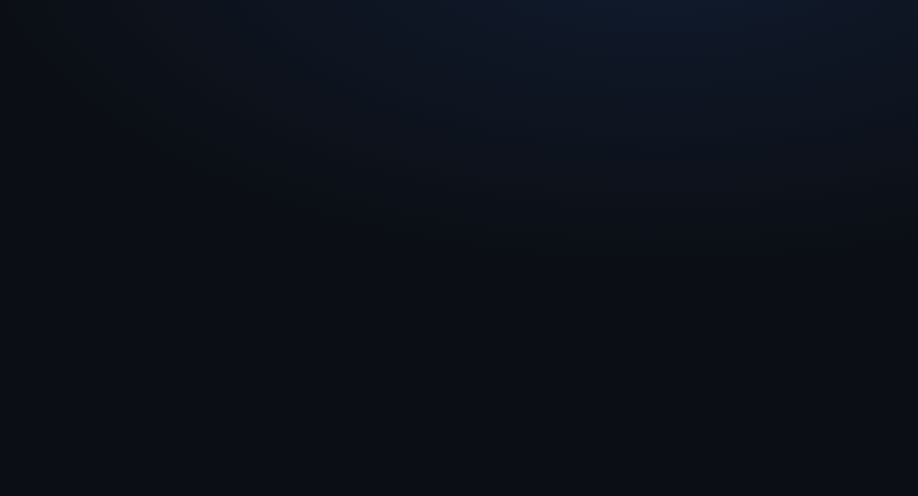
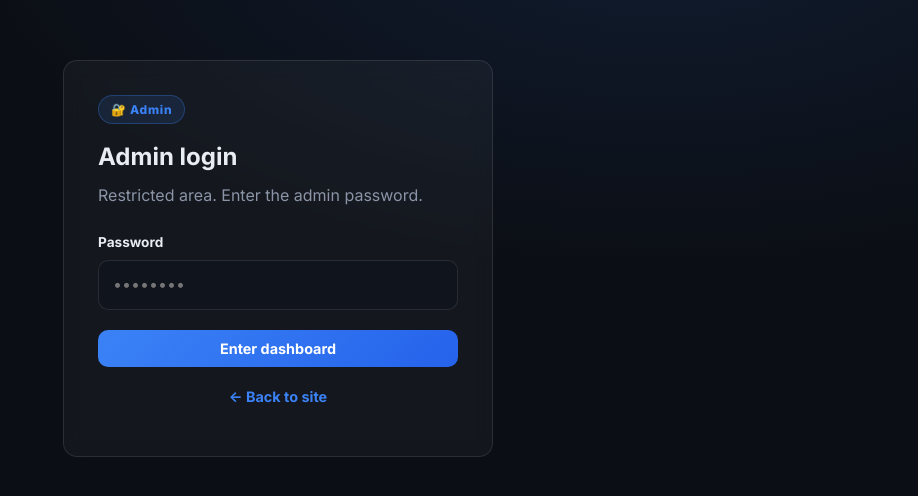
Before and after one commit to idkrealyyea1/univault, a plain HTML site: page frontend/admin/index.html in a window 1280 px wide. Shown: the whole page, without its empty margins (362-1280 px from the left). Drawn offline with nearby package versions, Linux system fonts and the light colour scheme.

Commit message:
Fix invisible auth cards on login/signup/admin pages

```diff
--- a/frontend/admin/index.html
+++ b/frontend/admin/index.html
@@ -38,6 +38,7 @@
         location.href = './dashboard.html';
         return;
       }
+      initScrollReveal();
 
       const form = document.getElementById('admin-login-form');
       const btn = document.getElementById('submit-btn');
```
Also changed, not shown: frontend/apply.html (+1 -0 lines), frontend/login.html (+1 -0 lines), frontend/signup.html (+1 -0 lines).
